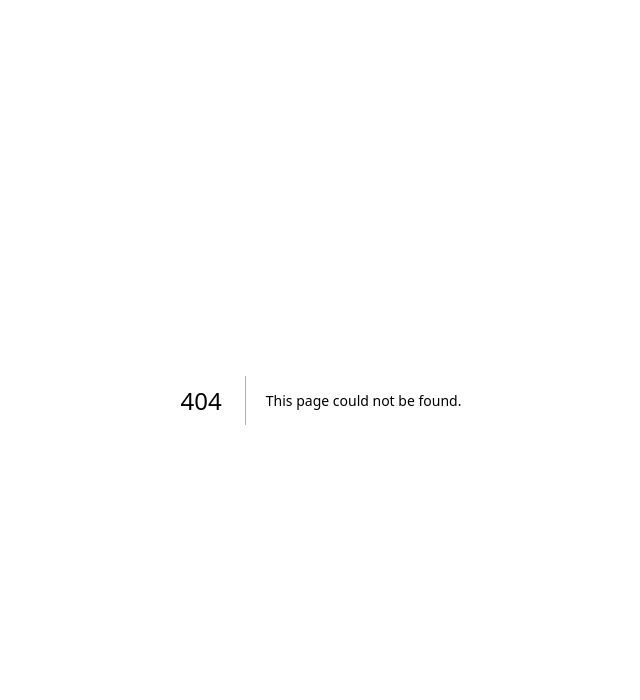
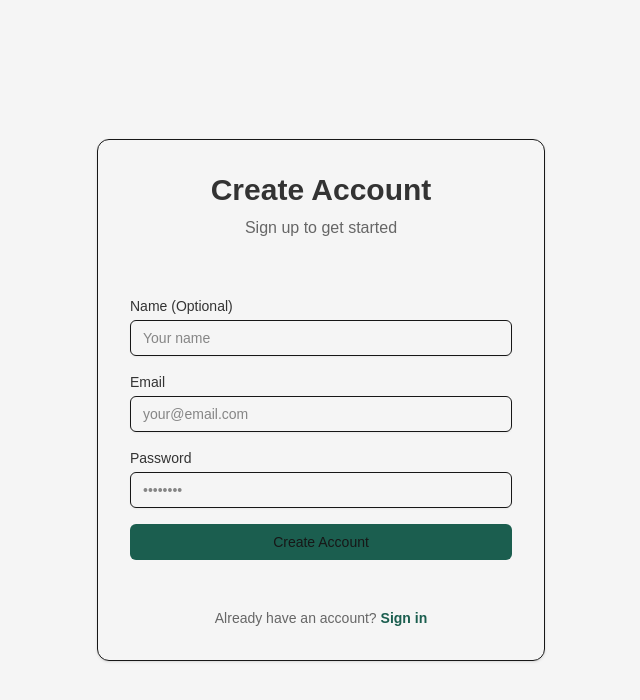
Before and after one commit to incubadora-refatorando/incubadora-ecommerce, a Next.js app in the folder incubadora-ecommerce/frontend/: page /register in a window 1280 px wide. Before the commit this address had no page. Shown: the top 700 px of the page, without its empty margins (319-959 px from the left). Built offline with nearby package versions, Linux system fonts and the light colour scheme; no server answers.

Commit message:
feat: cria páginas de login e register com validação Zod

```diff
--- /dev/null
+++ b/incubadora-ecommerce/frontend/app/(auth)/login/page.tsx
@@ -0,0 +1,89 @@
+'use client';
+
+import { useForm } from 'react-hook-form';
+import { zodResolver } from '@hookform/resolvers/zod';
+import { useRouter } from 'next/navigation';
+import Link from 'next/link';
+import { Button } from '@/shared/components/ui/button';
+import { Input } from '@/shared/components/ui/input';
+import { Card } from '@/shared/components/ui/card';
+import { useAuthStore } from '@/features/auth/store';
+import { loginSchema, LoginFormData } from '@/features/auth/schemas';
+import { toast } from 'sonner';
+
+export default function LoginPage() {
+  const router = useRouter();
+  const { login } = useAuthStore();
+
+  const {
+    register,
+    handleSubmit,
+    formState: { errors, isSubmitting },
+  } = useForm<LoginFormData>({
+    resolver: zodResolver(loginSchema),
+  });
+
+  const onSubmit = async (data: LoginFormData) => {
+    try {
+      await login(data.email, data.password);
+      toast.success('Login successful!');
+      router.push('/');
+    } catch (error: any) {
+      toast.error(error.response?.data?.error || 'Login failed');
+    }
+  };
+
+  return (
+    <div className="min-h-screen flex items-center justify-center bg-gray-light px-4">
+      <Card className="w-full max-w-md p-8">
+        <div className="text-center mb-8">
+          <h1 className="text-3xl font-bold text-gray-dark mb-2">Welcome Back</h1>
+          <p className="text-gray-medium">Sign in to your account</p>
+        </div>
+
+        <form onSubmit={handleSubmit(onSubmit)} className="space-y-4">
+          <div>
+            <label htmlFor="email" className="block text-sm font-medium text-gray-dark mb-1">
+              Email
+            </label>
+            <Input
+              id="email"
+              type="email"
+              placeholder="your@email.com"
+              {...register('email')}
+            />
+            {errors.email && (
+              <p className="text-sm text-error mt-1">{errors.email.message}</p>
+            )}
+          </div>
+
+          <div>
+            <label htmlFor="password" className="block text-sm font-medium text-gray-dark mb-1">
+              Password
+            </label>
+            <Input
+              id="password"
+              type="password"
+              placeholder="••••••••"
+              {...register('password')}
+            />
+            {errors.password && (
+              <p className="text-sm text-error mt-1">{errors.password.message}</p>
+            )}
+          </div>
+
+          <Button type="submit" className="w-full" disabled={isSubmitting}>
+            {isSubmitting ? 'Signing in...' : 'Sign In'}
+          </Button>
+        </form>
+
+        <div className="mt-6 text-center text-sm">
+          <span className="text-gray-medium">Don't have an account? </span>
+          <Link href="/register" className="text-primary hover:underline font-semibold">
+            Sign up
+          </Link>
+        </div>
+      </Card>
+    </div>
+  );
+}
--- /dev/null
+++ b/incubadora-ecommerce/frontend/app/(auth)/register/page.tsx
@@ -0,0 +1,101 @@
+'use client';
+
+import { useForm } from 'react-hook-form';
+import { zodResolver } from '@hookform/resolvers/zod';
+import { useRouter } from 'next/navigation';
+import Link from 'next/link';
+import { Button } from '@/shared/components/ui/button';
+import { Input } from '@/shared/components/ui/input';
+import { Card } from '@/shared/components/ui/card';
+import { useAuthStore } from '@/features/auth/store';
+import { registerSchema, RegisterFormData } from '@/features/auth/schemas';
+import { toast } from 'sonner';
+
+export default function RegisterPage() {
+  const router = useRouter();
+  const { register: registerUser } = useAuthStore();
+
+  const {
+    register,
+    handleSubmit,
+    formState: { errors, isSubmitting },
+  } = useForm<RegisterFormData>({
+    resolver: zodResolver(registerSchema),
+  });
+
+  const onSubmit = async (data: RegisterFormData) => {
+    try {
+      await registerUser(data.email, data.password, data.name);
+      toast.success('Account created successfully!');
+      router.push('/');
+    } catch (error: any) {
+      toast.error(error.response?.data?.error || 'Registration failed');
+    }
+  };
+
+  return (
+    <div className="min-h-screen flex items-center justify-center bg-gray-light px-4">
+      <Card className="w-full max-w-md p-8">
+        <div className="text-center mb-8">
+          <h1 className="text-3xl font-bold text-gray-dark mb-2">Create Account</h1>
+          <p className="text-gray-medium">Sign up to get started</p>
+        </div>
+
+        <form onSubmit={handleSubmit(onSubmit)} className="space-y-4">
+          <div>
+            <label htmlFor="name" className="block text-sm font-medium text-gray-dark mb-1">
+              Name (Optional)
+            </label>
+            <Input
+              id="name"
+              type="text"
+              placeholder="Your name"
+              {...register('name')}
+            />
+          </div>
+
+          <div>
+            <label htmlFor="email" className="block text-sm font-medium text-gray-dark mb-1">
+              Email
+            </label>
+            <Input
+              id="email"
+              type="email"
+              placeholder="your@email.com"
+              {...register('email')}
+            />
+            {errors.email && (
+              <p className="text-sm text-error mt-1">{errors.email.message}</p>
+            )}
+          </div>
+
+          <div>
+            <label htmlFor="password" className="block text-sm font-medium text-gray-dark mb-1">
+              Password
+            </label>
+            <Input
+              id="password"
+              type="password"
+              placeholder="••••••••"
+              {...register('password')}
+            />
+            {errors.password && (
+              <p className="text-sm text-error mt-1">{errors.password.message}</p>
+            )}
+          </div>
+
+          <Button type="submit" className="w-full" disabled={isSubmitting}>
+            {isSubmitting ? 'Creating account...' : 'Create Account'}
+          </Button>
+        </form>
+
+        <div className="mt-6 text-center text-sm">
+          <span className="text-gray-medium">Already have an account? </span>
+          <Link href="/login" className="text-primary hover:underline font-semibold">
+            Sign in
+          </Link>
+        </div>
+      </Card>
+    </div>
+  );
+}
--- /dev/null
+++ b/incubadora-ecommerce/frontend/features/auth/schemas/index.ts
@@ -0,0 +1,15 @@
+import { z } from 'zod';
+
+export const loginSchema = z.object({
+  email: z.string().email('Invalid email address'),
+  password: z.string().min(6, 'Password must be at least 6 characters'),
+});
+
+export const registerSchema = z.object({
+  email: z.string().email('Invalid email address'),
+  password: z.string().min(6, 'Password must be at least 6 characters'),
+  name: z.string().optional(),
+});
+
+export type LoginFormData = z.infer<typeof loginSchema>;
+export type RegisterFormData = z.infer<typeof registerSchema>;
```
